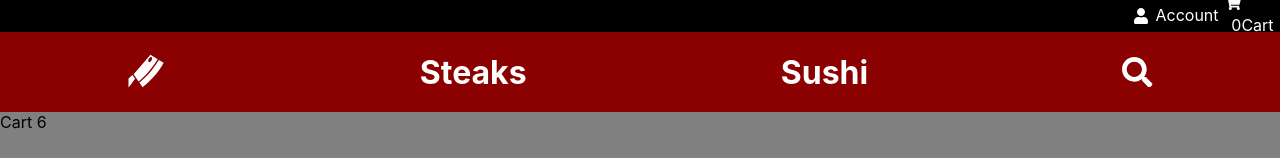
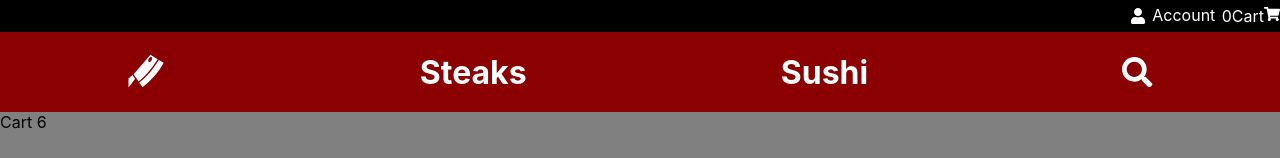
Before and after one commit to dexters-lab-fsa-2208/umami-meats, a Next.js app: page /cart in a window 1280 px wide. Shown: the top 158 px of the page. Built offline with nearby package versions, Linux system fonts and the light colour scheme.

Commit message:
refactored a little

```diff
--- a/pages/cart.js
+++ b/pages/cart.js
@@ -100,6 +100,10 @@ const PaymentMethodContainer = styled.div`
 
 // COMPONENT STARTS HERE
 
+// Increment/decrement in the cart, while updating price
+// Increment quantity from products page if it already exists
+// Remove item from cart
+
 function Cart() {
   const { cart } = useSelector((state) => state.cart);
   console.log(cart);
--- a/src/components/Header.js
+++ b/src/components/Header.js
@@ -39,6 +39,10 @@ const HeaderMain = styled.div`
   align-items: center;
 `;
 
+const CartCounter = styled.div`
+  position: relative;
+`;
+
 //COMPONENT STARTS HERE
 export default function Header() {
   const { cart } = useSelector((state) => state.cart);
@@ -50,11 +54,11 @@ export default function Header() {
         <Link href="/account/view">
           <p>Account</p>
         </Link>
+        <CartCounter>{cart.length}Cart</CartCounter>
         <Link href="/cart">
           <div>
             {" "}
             <FaShoppingCart />
-            <p>{cart.length}Cart</p>
           </div>
         </Link>
       </HeaderTop>
@@ -62,7 +66,7 @@ export default function Header() {
       <HeaderMain>
         {/* commented out the link due to console error 'functional components cannot be links' */}
         {/* <Link href="/"> */}
-          <GiMeatCleaver size="2.4em" />
+        <GiMeatCleaver size="2.4em" />
         {/* </Link> */}
 
         <Link href="/steaks">
```
